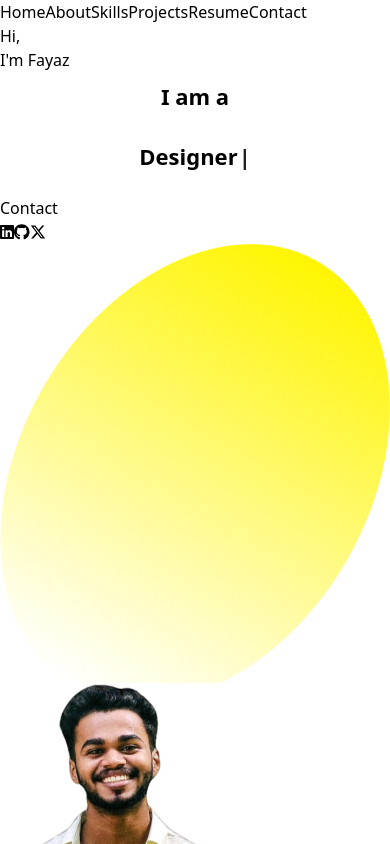
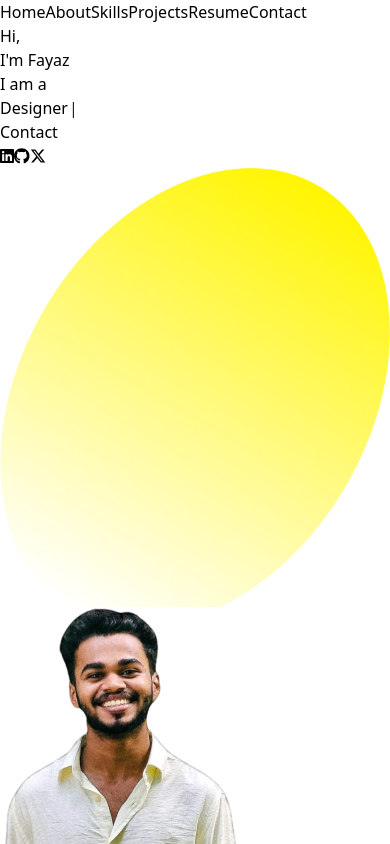
Before and after one commit to fayazap/Portfolio, a React (Vite) app: page / in a window 390 px wide. Shown: the top 844 px of the page. Built offline with nearby package versions, Linux system fonts and the light colour scheme.

Commit message:
small screen roles animation 2

```diff
--- a/src/components/RoleTextLoop.jsx
+++ b/src/components/RoleTextLoop.jsx
@@ -1,43 +1,15 @@
 import React from 'react';
 import Typewriter from 'typewriter-effect';
-import styled from 'styled-components';
 
-// Styled components
-const TextLoop = styled.div`
-  font-weight: 600;
-  font-size: 32px;
-  display: flex;
-  flex-direction: row;
-  gap: 12px;
-  color: ${({ theme }) => theme.text_primary};
-  line-height: 68px;
-  @media (max-width: 960px) {
-    text-align: center;
-  }
-  @media (max-width: 640px) {
-    font-size: 22px;
-    line-height: 48px;
-    margin-bottom: 16px;
-    flex-direction: column; /* Stack vertically on small screens */
-    align-items: center; /* Center-align the text */
-  }
-`;
-
-const Span = styled.span`
-  color: ${({ theme }) => theme.primary};
-  cursor: pointer;
-`;
-
-// Main component
 const Bio = {
   roles: ['Web Developer', 'Designer', 'Coder', 'Photographer'],
 };
 
 const RoleTextLoop = () => {
   return (
-    <TextLoop>
+    <div className="font-semibold text-2xl max-sm:text-lg md:text-2xl flex md:flex-row flex-col md:gap-3 gap-1 text-primary leading-none md:leading-[68px] md:text-left mb-4 md:mb-0">
       <span>I am a</span>
-      <Span className='text-yellow-400'>
+      <span className="text-yellow-400 cursor-pointer">
         <Typewriter
           options={{
             strings: Bio.roles,
@@ -45,8 +17,8 @@ const RoleTextLoop = () => {
             loop: true,
           }}
         />
-      </Span>
-    </TextLoop>
+      </span>
+    </div>
   );
 };
 
```
